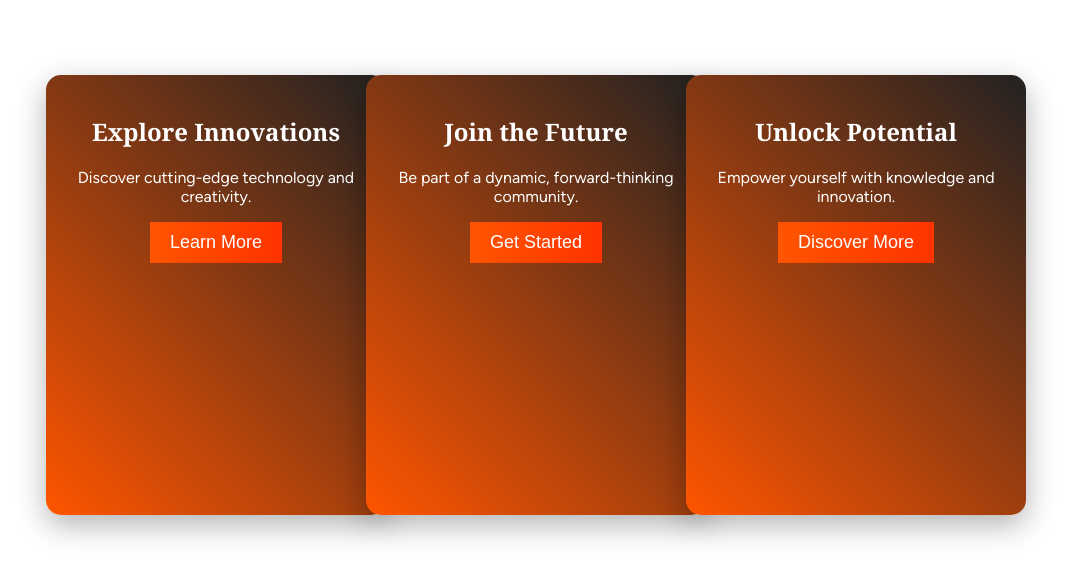
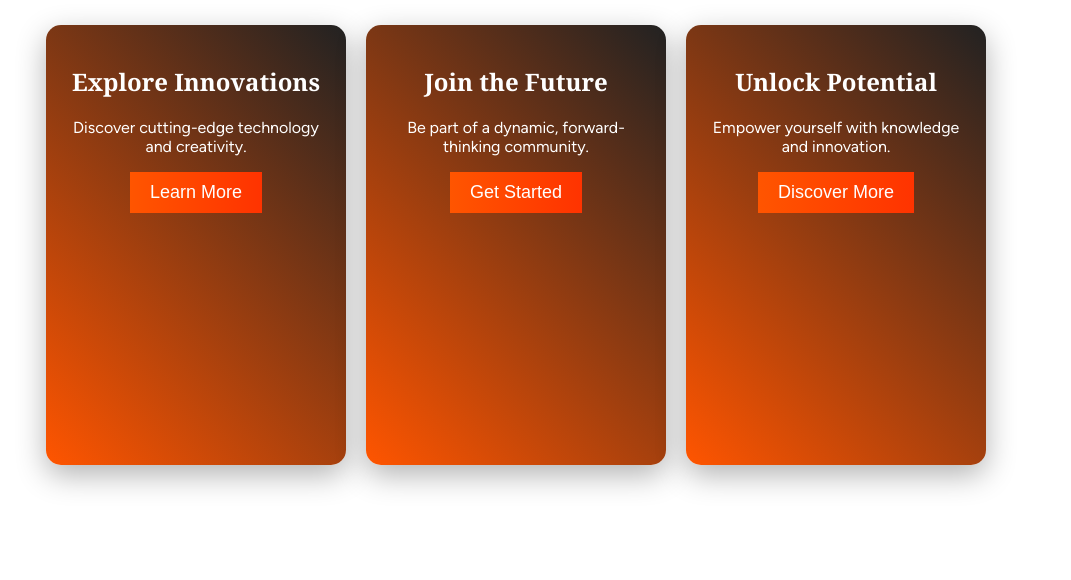
Before and after one commit to FabianMarsh/Juniper-Education-Technical-Challenge-2, a plain HTML site: page index.html in a window 1280 px wide. Shown: the whole page, without its empty margins (124-1195 px from the left). Drawn offline with Linux system fonts and the light colour scheme.

Commit message:
updated styles

```diff
--- a/styles/main.css
+++ b/styles/main.css
@@ -92,14 +92,14 @@ ul {
 .highlight__list {
     display: flex;
     justify-content: center;
+    align-items: center;
     gap: 20px;
     flex-wrap: wrap;
-    padding: 50px;
 }
 
 .highlight__card {
     position: relative;
-    width: 300px;
+    max-width: 300px;
     height: 400px;
 
     perspective: 1000px;
@@ -108,10 +108,10 @@ ul {
 
 .highlight__content {
     position: relative;
-    width: 100%;
     height: 100%;
+    background: linear-gradient(45deg, var(--pri-bg-col), var(--qua-bg-col));
     padding: 20px;
-    background: linear-gradient(45deg, var(--pri-bg-col), var(--qua-bg-col));
+
 
     color: var(--pri-col);
     text-align: center;
```
